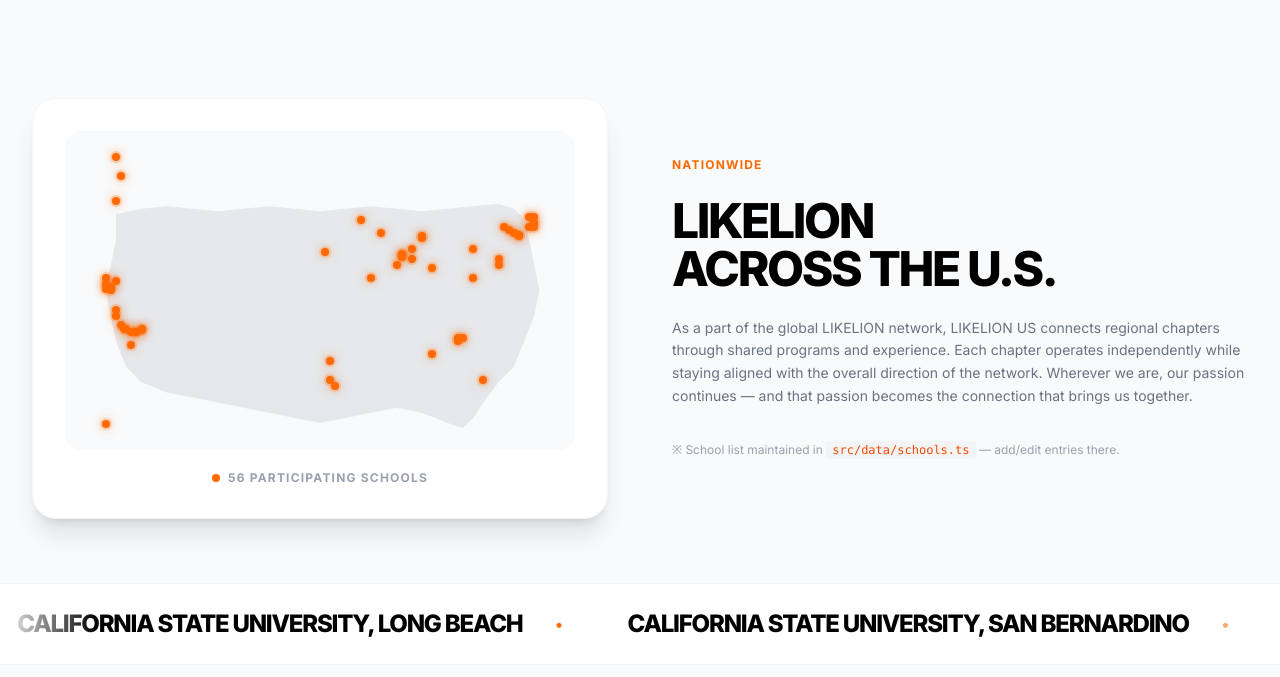
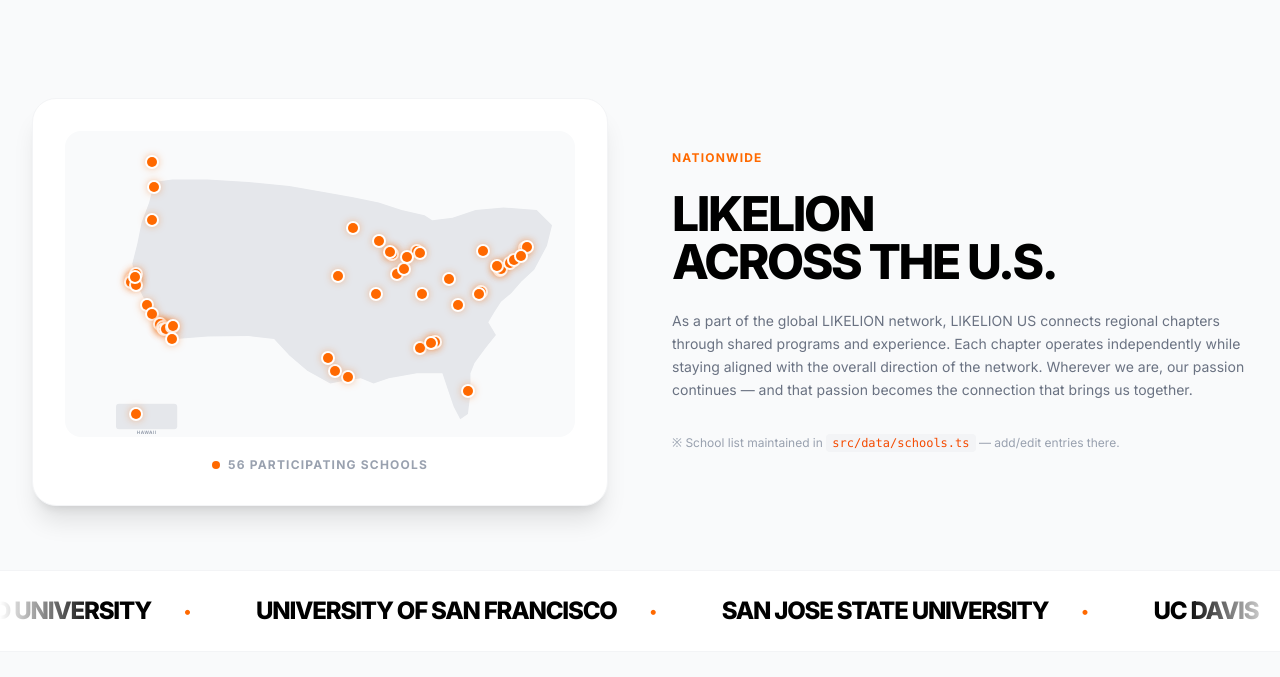
Before and after one commit to yejuseol/likelion_us, a React (Vite) app: page /#/community in a window 1280 px wide. Shown: the part 1400-2077 px from the top of the page. Built offline with nearby package versions, Linux system fonts and the light colour scheme; no server answers; sample sign-in values are in the browser's storage.

Commit message:
Replace map with proper US outline + recalibrate all 56 school coordinates by actual city geography

```diff
--- a/src/data/schools.ts
+++ b/src/data/schools.ts
@@ -1,11 +1,18 @@
 // ─────────────────────────────────────────────────────────────────────────────
 //  PARTICIPATING SCHOOLS (56 total)
-//  HOW TO EDIT:
-//  • Add school: push a new { name, x, y, state } object below
-//  • Coordinates: x = 0 (west coast) → 100 (east coast)
-//                 y = 0 (north)      → 100 (south)
-//  • For schools that share a city, use ±1~2 jitter so dots don't fully overlap
-//  • Hawaii / UBC are placed at edge corners since they're off the main map
+//
+//  Coordinates are % positions over a US map with viewBox 0 0 1000 600.
+//    x = 0%  → west coast (Pacific)
+//    x = 100% → east coast (Atlantic)
+//    y = 0%  → northern (Canada) border
+//    y = 100% → southern (Mexico/Gulf) border
+//
+//  HOW TO ADD A NEW SCHOOL:
+//  1. Look up the city's approximate position in the U.S. map
+//  2. Use a similar nearby school as a reference for x/y
+//  3. Append the new entry to the array — that's it.
+//  Tip: schools sharing a city (e.g. Chicago, NYC) use ±0.5 jitter on x/y
+//       so dots don't fully overlap.
 // ─────────────────────────────────────────────────────────────────────────────
 
 export interface School {
@@ -16,60 +23,116 @@
 }
 
 export const schools: School[] = [
-  { name: 'Auburn University', x: 72, y: 70, state: 'AL' },
-  { name: 'Boston University', x: 91, y: 27, state: 'MA' },
-  { name: 'California Polytechnic State University, San Luis Obispo', x: 10, y: 56, state: 'CA' },
-  { name: 'California State University, Long Beach', x: 13, y: 63, state: 'CA' },
-  { name: 'California State University, San Bernardino', x: 15, y: 62, state: 'CA' },
-  { name: 'Carnegie Mellon University', x: 80, y: 37, state: 'PA' },
-  { name: 'Cincinnati State Technical and Community College', x: 72, y: 43, state: 'OH' },
-  { name: 'Columbia University in the City of New York', x: 88, y: 32, state: 'NY' },
-  { name: 'Diablo Valley College', x: 10, y: 47, state: 'CA' },
-  { name: 'Eastern Connecticut State University', x: 92, y: 30, state: 'CT' },
-  { name: 'Emory University', x: 77, y: 66, state: 'GA' },
-  { name: 'George Washington University', x: 85, y: 42, state: 'DC' },
-  { name: 'Georgia Gwinnett College', x: 78, y: 65, state: 'GA' },
-  { name: 'Georgia Institute of Technology', x: 77, y: 65, state: 'GA' },
-  { name: 'Illinois Institute of Technology', x: 66, y: 39, state: 'IL' },
-  { name: 'Johns Hopkins University', x: 85, y: 40, state: 'MD' },
-  { name: 'Michigan State University', x: 70, y: 33, state: 'MI' },
-  { name: 'New York University', x: 89, y: 33, state: 'NY' },
-  { name: 'Northeastern University', x: 92, y: 27, state: 'MA' },
-  { name: 'Orange Coast College', x: 14, y: 63, state: 'CA' },
-  { name: 'Oregon State University', x: 10, y: 22, state: 'OR' },
-  { name: 'Purdue University', x: 68, y: 40, state: 'IN' },
-  { name: 'Rhode Island School of Design', x: 92, y: 29, state: 'RI' },
-  { name: 'Rice University', x: 53, y: 80, state: 'TX' },
-  { name: 'San Jose State University', x: 9, y: 50, state: 'CA' },
-  { name: 'Santa Monica College', x: 11.5, y: 62, state: 'CA' },
-  { name: 'Stanford University', x: 9, y: 49, state: 'CA' },
-  { name: 'State University of New York', x: 87, y: 31, state: 'NY' },
-  { name: 'Syracuse University', x: 86, y: 30, state: 'NY' },
-  { name: 'Texas A&M University', x: 52, y: 78, state: 'TX' },
-  { name: 'UC Berkeley', x: 8, y: 48, state: 'CA' },
-  { name: 'UC Davis', x: 8, y: 46, state: 'CA' },
-  { name: 'UC Irvine', x: 14, y: 63, state: 'CA' },
-  { name: 'UC Riverside', x: 15, y: 62.5, state: 'CA' },
-  { name: 'UC San Diego', x: 13, y: 67, state: 'CA' },
-  { name: 'UC Santa Barbara', x: 10, y: 58, state: 'CA' },
-  { name: 'UCLA', x: 11, y: 61, state: 'CA' },
-  { name: 'University of British Columbia', x: 10, y: 8, state: 'BC, Canada' },
-  { name: 'University of Florida', x: 82, y: 78, state: 'FL' },
-  { name: 'University of Hawaii at Manoa', x: 8, y: 92, state: 'HI' },
-  { name: 'University of Illinois at Urbana-Champaign', x: 65, y: 42, state: 'IL' },
-  { name: 'University of Minnesota', x: 58, y: 28, state: 'MN' },
-  { name: 'University of Notre Dame', x: 68, y: 37, state: 'IN' },
-  { name: 'University of San Francisco', x: 8, y: 49.5, state: 'CA' },
-  { name: 'University of Southern California', x: 12, y: 62, state: 'CA' },
-  { name: 'University of Washington', x: 11, y: 14, state: 'WA' },
-  { name: 'University of Wisconsin-Madison', x: 62, y: 32, state: 'WI' },
-  { name: 'Virginia Tech', x: 80, y: 46, state: 'VA' },
-  { name: 'Washington University in St. Louis', x: 60, y: 46, state: 'MO' },
-  { name: 'Yale University', x: 91, y: 30, state: 'CT' },
-  { name: 'University of Nebraska-Lincoln', x: 51, y: 38, state: 'NE' },
-  { name: 'Columbia College Chicago', x: 66, y: 39.5, state: 'IL' },
-  { name: 'School of the Art Institute of Chicago', x: 66, y: 38.5, state: 'IL' },
-  { name: 'School of Visual Arts', x: 89, y: 32.5, state: 'NY' },
-  { name: 'University of Michigan', x: 70, y: 33.5, state: 'MI' },
-  { name: 'University of Texas at Dallas', x: 52, y: 72, state: 'TX' },
+  // Alabama
+  { name: 'Auburn University', x: 69.7, y: 70.8, state: 'AL' },
+
+  // Massachusetts (Boston)
+  { name: 'Boston University', x: 90.2, y: 38.3, state: 'MA' },
+  { name: 'Northeastern University', x: 90.5, y: 38.0, state: 'MA' },
+
+  // California — Bay Area
+  { name: 'UC Berkeley', x: 13.2, y: 48.3, state: 'CA' },
+  { name: 'Stanford University', x: 13.7, y: 49.5, state: 'CA' },
+  { name: 'University of San Francisco', x: 13.0, y: 49.2, state: 'CA' },
+  { name: 'San Jose State University', x: 14.0, y: 50.3, state: 'CA' },
+  { name: 'UC Davis', x: 14.0, y: 46.7, state: 'CA' },
+  { name: 'Diablo Valley College', x: 13.7, y: 47.8, state: 'CA' },
+
+  // California — Central Coast
+  { name: 'California Polytechnic State University, San Luis Obispo', x: 16.0, y: 56.7, state: 'CA' },
+  { name: 'UC Santa Barbara', x: 17.0, y: 59.7, state: 'CA' },
+
+  // California — LA Basin
+  { name: 'UCLA', x: 18.8, y: 63.3, state: 'CA' },
+  { name: 'University of Southern California', x: 19.0, y: 63.7, state: 'CA' },
+  { name: 'Santa Monica College', x: 18.6, y: 63.2, state: 'CA' },
+  { name: 'California State University, Long Beach', x: 19.2, y: 64.2, state: 'CA' },
+  { name: 'Orange Coast College', x: 19.5, y: 64.7, state: 'CA' },
+  { name: 'UC Irvine', x: 19.8, y: 64.7, state: 'CA' },
+  { name: 'UC Riverside', x: 21.0, y: 64.2, state: 'CA' },
+  { name: 'California State University, San Bernardino', x: 21.2, y: 63.8, state: 'CA' },
+
+  // California — San Diego
+  { name: 'UC San Diego', x: 21.0, y: 68.0, state: 'CA' },
+
+  // Pennsylvania
+  { name: 'Carnegie Mellon University', x: 75.2, y: 48.3, state: 'PA' },
+
+  // Ohio
+  { name: 'Cincinnati State Technical and Community College', x: 70.0, y: 53.3, state: 'OH' },
+
+  // New York — NYC cluster
+  { name: 'Columbia University in the City of New York', x: 85.0, y: 44.7, state: 'NY' },
+  { name: 'New York University', x: 85.2, y: 45.3, state: 'NY' },
+  { name: 'School of Visual Arts', x: 85.4, y: 45.0, state: 'NY' },
+  { name: 'State University of New York', x: 84.8, y: 44.2, state: 'NY' },
+  // New York — Syracuse
+  { name: 'Syracuse University', x: 82.0, y: 39.2, state: 'NY' },
+
+  // Connecticut
+  { name: 'Yale University', x: 87.3, y: 43.0, state: 'CT' },
+  { name: 'Eastern Connecticut State University', x: 88.0, y: 42.0, state: 'CT' },
+
+  // Georgia — Atlanta
+  { name: 'Emory University', x: 72.0, y: 69.2, state: 'GA' },
+  { name: 'Georgia Gwinnett College', x: 72.5, y: 68.8, state: 'GA' },
+  { name: 'Georgia Institute of Technology', x: 71.8, y: 69.3, state: 'GA' },
+
+  // Illinois — Chicago + Urbana
+  { name: 'Illinois Institute of Technology', x: 64.0, y: 40.0, state: 'IL' },
+  { name: 'Columbia College Chicago', x: 64.2, y: 40.3, state: 'IL' },
+  { name: 'School of the Art Institute of Chicago', x: 63.8, y: 39.7, state: 'IL' },
+  { name: 'University of Illinois at Urbana-Champaign', x: 65.0, y: 46.7, state: 'IL' },
+
+  // Maryland
+  { name: 'Johns Hopkins University', x: 81.5, y: 52.5, state: 'MD' },
+
+  // Washington DC
+  { name: 'George Washington University', x: 81.2, y: 53.3, state: 'DC' },
+
+  // Michigan
+  { name: 'Michigan State University', x: 69.0, y: 39.2, state: 'MI' },
+  { name: 'University of Michigan', x: 69.7, y: 40.0, state: 'MI' },
+
+  // Oregon
+  { name: 'Oregon State University', x: 17.0, y: 29.2, state: 'OR' },
+
+  // Indiana
+  { name: 'Purdue University', x: 66.5, y: 45.0, state: 'IN' },
+  { name: 'University of Notre Dame', x: 67.0, y: 41.3, state: 'IN' },
+
+  // Rhode Island
+  { name: 'Rhode Island School of Design', x: 89.5, y: 40.8, state: 'RI' },
+
+  // Texas
+  { name: 'Rice University', x: 55.5, y: 80.3, state: 'TX' },
+  { name: 'Texas A&M University', x: 53.0, y: 78.3, state: 'TX' },
+  { name: 'University of Texas at Dallas', x: 51.5, y: 74.2, state: 'TX' },
+
+  // British Columbia, Canada (just above WA)
+  { name: 'University of British Columbia', x: 17.0, y: 10.0, state: 'BC, Canada' },
+
+  // Florida
+  { name: 'University of Florida', x: 79.0, y: 85.0, state: 'FL' },
+
+  // Hawaii (rendered as inset — see Community.tsx)
+  { name: 'University of Hawaii at Manoa', x: 14.0, y: 92.5, state: 'HI' },
+
+  // Minnesota
+  { name: 'University of Minnesota', x: 56.5, y: 31.7, state: 'MN' },
+
+  // Washington
+  { name: 'University of Washington', x: 17.5, y: 18.3, state: 'WA' },
+
+  // Wisconsin
+  { name: 'University of Wisconsin-Madison', x: 61.5, y: 35.8, state: 'WI' },
+
+  // Virginia
+  { name: 'Virginia Tech', x: 77.0, y: 56.7, state: 'VA' },
+
+  // Missouri
+  { name: 'Washington University in St. Louis', x: 61.0, y: 53.3, state: 'MO' },
+
+  // Nebraska
+  { name: 'University of Nebraska-Lincoln', x: 53.5, y: 47.5, state: 'NE' },
 ];
--- a/src/pages/Community.tsx
+++ b/src/pages/Community.tsx
@@ -78,15 +78,20 @@
         <div className="max-w-7xl mx-auto px-4 sm:px-6 lg:px-8 mb-16">
           <div className="grid grid-cols-1 md:grid-cols-2 gap-16 items-center">
             <div className="relative order-2 md:order-1 bg-white p-8 rounded-3xl shadow-xl border border-gray-100">
-              <div className="relative w-full aspect-[1.6/1] bg-gray-50 rounded-2xl overflow-hidden">
-                {/* Stylized US map */}
-                <svg viewBox="0 0 1000 600" className="w-full h-full opacity-20">
+              <div className="relative w-full aspect-[5/3] bg-gray-50 rounded-2xl overflow-hidden">
+                {/* US continental outline (approximate but US-shaped) */}
+                <svg viewBox="0 0 1000 600" className="absolute inset-0 w-full h-full" preserveAspectRatio="none">
+                  {/* Continental US */}
                   <path
-                    d="M100,150 L150,140 L200,135 L300,145 L400,135 L500,145 L600,135 L700,145 L800,135 L850,130 L880,140 L900,160 L910,200 L920,250 L930,300 L920,350 L900,400 L880,450 L850,480 L820,520 L800,550 L780,570 L750,560 L700,540 L650,530 L600,540 L550,550 L500,560 L450,550 L400,540 L350,530 L300,520 L250,510 L200,500 L150,480 L120,450 L100,400 L90,350 L80,300 L90,250 L100,200 Z"
-                    className="fill-gray-400"
+                    d="M 175,100 L 165,140 L 150,180 L 142,220 L 132,260 L 138,295 L 158,335 L 195,385 L 218,408 L 280,403 L 360,402 L 410,408 L 440,440 L 475,470 L 520,495 L 545,490 L 580,485 L 605,495 L 635,485 L 690,475 L 740,475 L 750,505 L 762,540 L 775,565 L 790,555 L 795,515 L 795,475 L 803,455 L 825,425 L 845,400 L 830,375 L 842,355 L 855,335 L 875,318 L 895,295 L 920,272 L 945,225 L 955,185 L 925,155 L 860,150 L 805,155 L 760,170 L 720,175 L 705,165 L 660,155 L 615,140 L 565,130 L 510,120 L 440,108 L 360,100 L 280,95 L 210,95 Z"
+                    className="fill-gray-200"
                   />
+                  {/* Hawaii inset box (bottom-left corner) */}
+                  <rect x="100" y="535" width="120" height="50" rx="6" className="fill-gray-200" />
+                  <text x="160" y="595" textAnchor="middle" className="fill-gray-400 text-[9px] font-bold uppercase tracking-widest">Hawaii</text>
                 </svg>
-                {/* School pins */}
+
+                {/* School pins (positioned by %) */}
                 {schools.map((school, i) => (
                   <motion.div
                     key={`${school.name}-${i}`}
@@ -96,7 +101,7 @@
                     style={{ left: `${school.x}%`, top: `${school.y}%` }}
                     className="absolute group cursor-pointer z-20"
                   >
-                    <div className="w-2 h-2 -translate-x-1 -translate-y-1 bg-orange-500 rounded-full shadow-[0_0_10px_rgba(249,115,22,0.7)] ring-2 ring-orange-500/20 hover:scale-150 transition-transform" />
+                    <div className="w-2.5 h-2.5 -translate-x-1/2 -translate-y-1/2 bg-orange-500 rounded-full shadow-[0_0_8px_rgba(249,115,22,0.8)] ring-2 ring-white hover:scale-150 transition-transform" />
                     <div className="absolute bottom-full left-1/2 -translate-x-1/2 mb-2 px-3 py-1.5 bg-black text-white text-[10px] font-bold rounded-lg opacity-0 group-hover:opacity-100 transition-opacity whitespace-nowrap pointer-events-none shadow-xl z-30">
                       {school.name}
                     </div>
```
